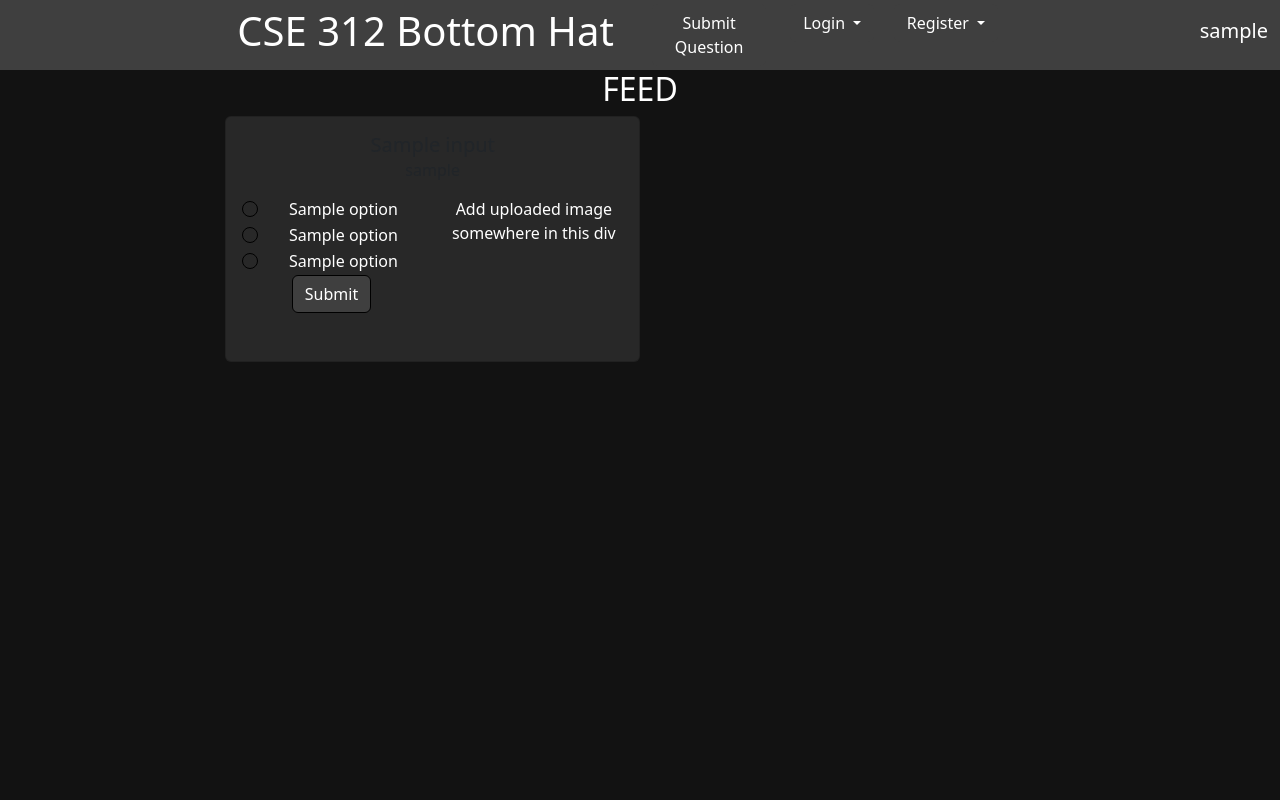
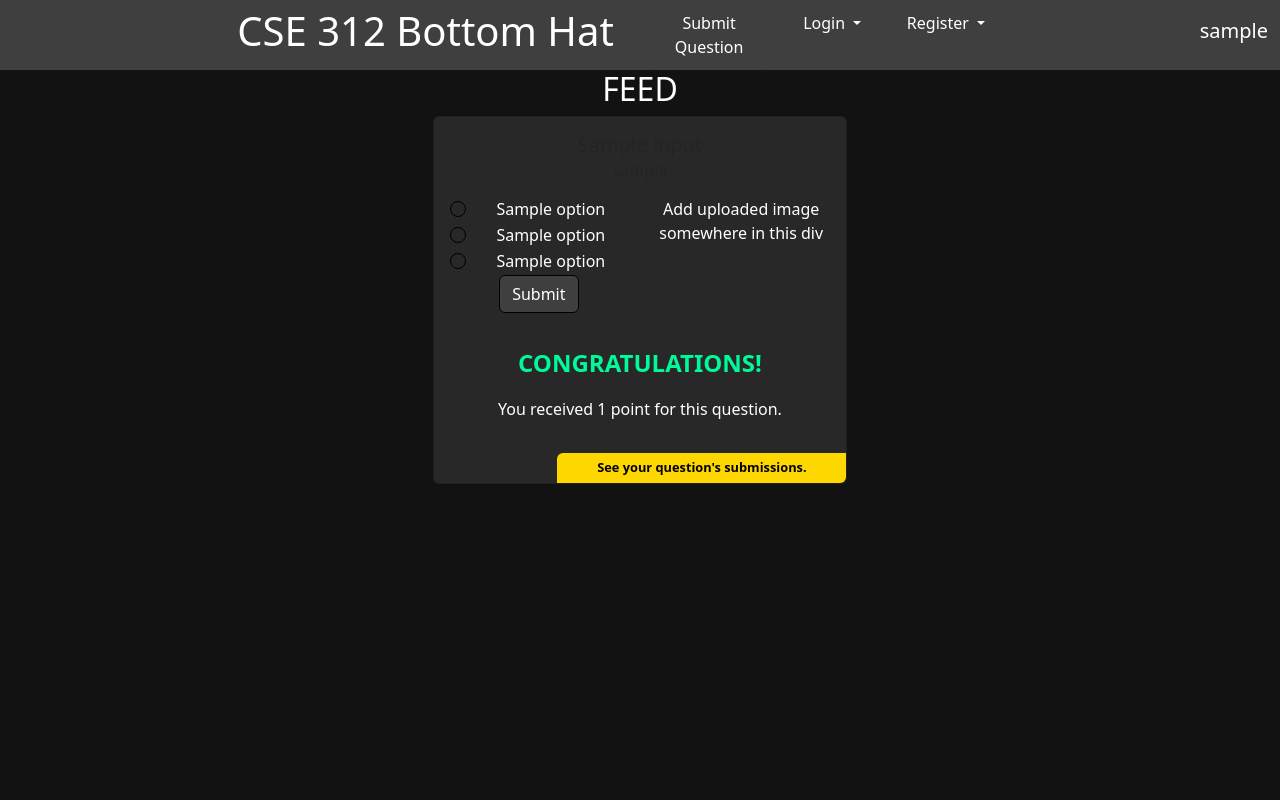
Before and after one commit to btrambo/BottomHat, a Flask app: template templates/index.html in a window 1280 px wide. Run offline with Flask 3, Linux system fonts and the light colour scheme; the template is opened without the code that fills it: most values are stand-ins (such as "Sample title", 1, 10 or a date in 2020); some libraries are stand-ins or nearby versions.

Commit message:
Added CSS, HTML, JS, Python changes for gradebook. Just need to sync to database entries.

```diff
--- a/app.py
+++ b/app.py
@@ -9,7 +9,7 @@ import html
 from properties import convert_mongo_to_quizInput, quizInput
 
 app = Flask(__name__)
-mongo_client = MongoClient('mongo')
+mongo_client = MongoClient('localhost')
 db = mongo_client['cse312']
 chat_collection = db['chat']
 count_collection = db['count']
@@ -17,6 +17,23 @@ auth_collection = db['auth']
 post_collection = db['post']
 quiz_collection = db['quiz-questions'] # each document contains username, title, questions, correct answer
 
+# def getuser():
+#     if 'auth_token' in request.cookies:
+#         auth_token = request.cookies.get('auth_token')
+#         if auth_token is not None:
+#             hash_auth = hashlib.sha256(auth_token.encode()).hexdigest()
+#             check = auth_collection.find_one({"auth": hash_auth})
+#             if check is not None:
+#                 user = check['username']
+#                 return user
+#             else:
+#                 user = 'Guest'
+#                 hideheader = "none"
+#                 return None
+#     else:
+#         user = 'Guest'
+#         hideheader = "none"
+#         return None
 
 @app.route('/')
 def server():
@@ -27,14 +44,20 @@ def server():
             check = auth_collection.find_one({"auth": hash_auth})
             if check is not None:
                 user = check['username']
+                hideheader = "block"
+                currentuser = user
             else:
                 user = 'Guest'
+                hideheader = "none"
+                currentuser = None
     else:
         user = 'Guest'
+        hideheader = "none"
+        currentuser = None
 
-    quiz_list = convert_mongo_to_quizInput()
+    quiz_list = convert_mongo_to_quizInput(currentuser)
     print(quiz_list)
-    response = make_response(render_template('index.html', username=user,question_list=quiz_list))
+    response = make_response(render_template('index.html', hider=hideheader, username=user, question_list=quiz_list))
     response.headers['X-Content-Type-Options'] = 'nosniff'
     response.mimetype = 'text/html'
     response.status_code = 200
@@ -60,7 +83,7 @@ def submit_quiz_question():
                 check = auth_collection.find_one({"auth": hash_auth})
                 if check is not None:
                     user = check['username']
-                    # id = count_collection.find_one_and_update({"name": "counter"}, {"$inc": {"count": 1}}, upsert=True, return_document=True)["count"]
+                    ide = count_collection.find_one_and_update({"name": "counter"}, {"$inc": {"count": 1}}, upsert=True, return_document=True)["count"]
 
                     title = html.escape(request.form.get('question-title'))
                     option1 = html.escape(request.form.get('option1'))
@@ -71,7 +94,7 @@ def submit_quiz_question():
                     all_options = [option1, option2, option3]
 
                     quiz_collection.insert_one(
-                        {"username": user, "title": title, "options": all_options, "minutes": minutes,"seconds": seconds, "answer":"option1"})
+                        {"id": ide, "username": user, "title": title, "options": all_options, "minutes": minutes,"seconds": seconds, "answer":"option1"})
     return redirect('/')
 @app.route('/submit-quiz-response', methods=['GET'])
 def submit_quiz_response():
@@ -140,6 +163,10 @@ def register():
     if request.method == "POST":
         user = request.form.get('username_reg')
         user = html.escape(user)
+        if user == "":
+            user = "MAN WITH NO NAME"
+        if user == "Guest":
+            user = "I'M A LOSER"
         pwd = request.form.get('password_reg')
         salt = bcrypt.gensalt()
         pwd = bcrypt.hashpw(pwd.encode(), salt)
--- a/static/script.js
+++ b/static/script.js
@@ -124,6 +124,32 @@ function updateChat() {
     request.send();
 }
 
+function seeGrades(currentelement) {
+
+    const qcard = currentelement.closest(".card");
+    const qcontent = currentelement.closest(".card").firstChild.nextElementSibling;
+    const gcontent = qcontent.nextElementSibling;
+    const qtext = currentelement.firstChild;
+    const gtext = qtext.nextSibling;
+
+
+    if (qcontent.style.display != "none") {
+        qcontent.style.display = "none";
+        qtext.style.display = "none";
+        gtext.style.cssText = "display:block !important";
+        gcontent.style.display = "flex";
+        qcard.style.cssText = "background-color:darkred !important";
+
+    }
+    else {
+        qcontent.style.display = "block";
+        gcontent.style.display = "none";
+        qtext.style.display = "block";
+        gtext.style.cssText = "display:none !important";
+        qcard.style.background = "#282828";}
+
+}
+
 function welcome() {
     document.addEventListener("keypress", function (event) {
         if (event.code === "Enter") {
--- a/static/style.css
+++ b/static/style.css
@@ -31,8 +31,8 @@ path#path4 {
 #content-section{
     background-color: #121212;
 }
-#quiz-card{
-    background-color: #282828;
+.card{
+    background-color: #282828 !important;
     width: 50%;
 }
 .btn{
@@ -76,6 +76,83 @@ select:focus {
   background-color: #282828;
 }
 
+#quiz-feed {
+
+    display: flex;
+    justify-content: center;
+    margin-bottom: 25px
+}
+
+.congrats {
+
+    color: mediumspringgreen;
+    font-size: x-large;
+    font-weight: 600;
+}
+
+.fail {
+
+    color: orangered;
+    font-size: x-large;
+    font-weight: 600;
+}
+
+#lose {
+    display: none;
+
+}
+
+#qfoot {
+    display: flex;
+    justify-content: right;
+}
+
+.footcardtext, .footcardtext2 {
+
+    justify-content: center;
+    font-size: .8em;
+    color: black;
+    margin: 2%;
+    font-weight: 600;
+
+}
+.footcardtext2 {
+    display: none;
+}
+
+.footcardtext:hover, .footcardtext2:hover {
+
+   text-decoration: underline;
+    cursor: pointer;
+
+}
+
+#gfoot {
+
+
+    justify-content: right;
+}
+
+#footcard {
+
+    display: flex;
+    background-color: gold;
+    width: 70%;
+    border-top-left-radius: .375em;
+    border-bottom-right-radius: .375em;
+    justify-content: center;
+}
+
+.card-grades {
+
+    display: none;
+    justify-content: center;
+    margin-top: 10px;
+    margin-bottom: 10px;
+}
+
+
+
 /*path#path4:hover {*/
 /*    fill: red;*/
 /*}*/
--- a/templates/index.html
+++ b/templates/index.html
@@ -53,7 +53,7 @@
                     <!---middle right side--->
                     <div class="col-6 text-end" id="right-topnavbar-column">
                         <div class="row">
-                            <div class="col-4">
+                            <div class="col-4" style="display: {{ hider }} !important">
                                 <a class="btn " href="{{ url_for('question_form_page') }}" role="button">Submit
                                     Question</a>
                             </div>
@@ -138,7 +138,7 @@
             <!--  iterate though a list of type quiz_inputs -->
             {% for input in question_list %}
             <div id="quiz-feed">
-                <div class="card" id="quiz-card">
+                <div class="card" id="q{{ input.id }}">
                     <div class="card-body">
                         <h5 class="card-title">{{ input.title }}</h5>
                         <h6 class="card-subtitle mb-2 ">{{ input.username }}</h6>
@@ -181,10 +181,32 @@
                                 <p>Add uploaded image somewhere in this div</p>
                             </div>
                         </div>
+
+
                         </p>
+                        <div><div id="win"><p class="congrats">CONGRATULATIONS!</p>
+                            <p>You received 1 point for this question.</p></div>
+                            <div id="lose"><p class="fail">TRY HARDER!</p>
+                            <p>You received 0 points for this question.</p></div>
+                        </div>
+
                     </div>
+                    <div class="card-grades">
+                         <div class="row">
+                            <div class="col" style="color:burlywood !important; font-size: x-large !important;">
+                                User:
+                                </div>
+                              <div class="col" style="color:burlywood !important; font-size: x-large !important;">
+                                  GRADE
+                                </div>
+                                </div>
+
+
+                    </div>
+                    <div id="qfoot" style="display:{{ input.show }}"><div id="footcard" onclick="seeGrades(this)"><p class="footcardtext">See your question's submissions.</p><p class="footcardtext2">Go back to the question.</p></div></div>
                 </div>
             </div>
+
             {% endfor %}
         </div>
 
```
Also changed, not shown: properties.py (+12 -5 lines).
